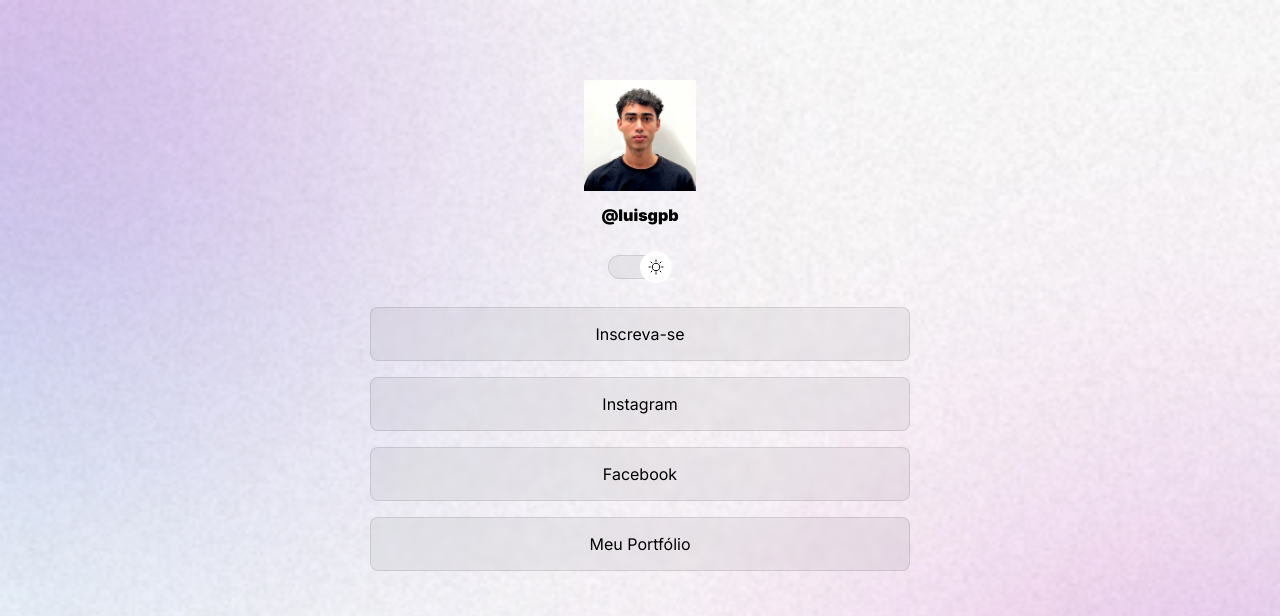
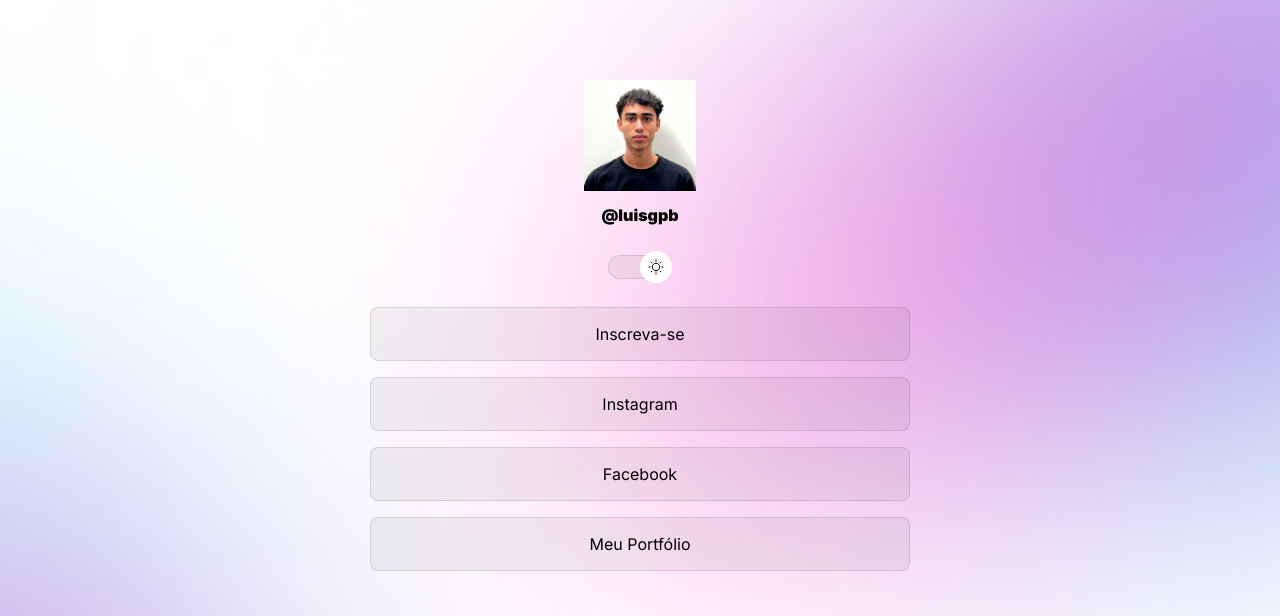
Before and after one commit to Luisgpb1/projeto, a plain HTML site: page index.html in a window 1280 px wide. Shown: the top 616 px of the page. Drawn offline with nearby package versions, Linux system fonts and the light colour scheme.

Commit message:
add better background fit

```diff
--- a/style.css
+++ b/style.css
@@ -24,7 +24,9 @@
 }
 
 body{
-    background: var(--bg-url) no-repeat top center/cover
+    background: var(--bg-url) no-repeat top center/cover;
+    height: 100vh;
+
 
 }
 
@@ -165,3 +167,14 @@ footer{
     padding: 24px 0;
     text-align: center;
 }
+
+@media (min-width: 700px) {
+    :root {
+        --bg-url: url(./assets/bg-desktop.jpg)
+    }
+
+
+.light{
+    --bg-url: url(./assets/bg-desktop-light.jpg)
+}
+}
```
Also changed, not shown: assets/bg-desktop-light.jpg (added), assets/bg-desktop.jpg (added).
